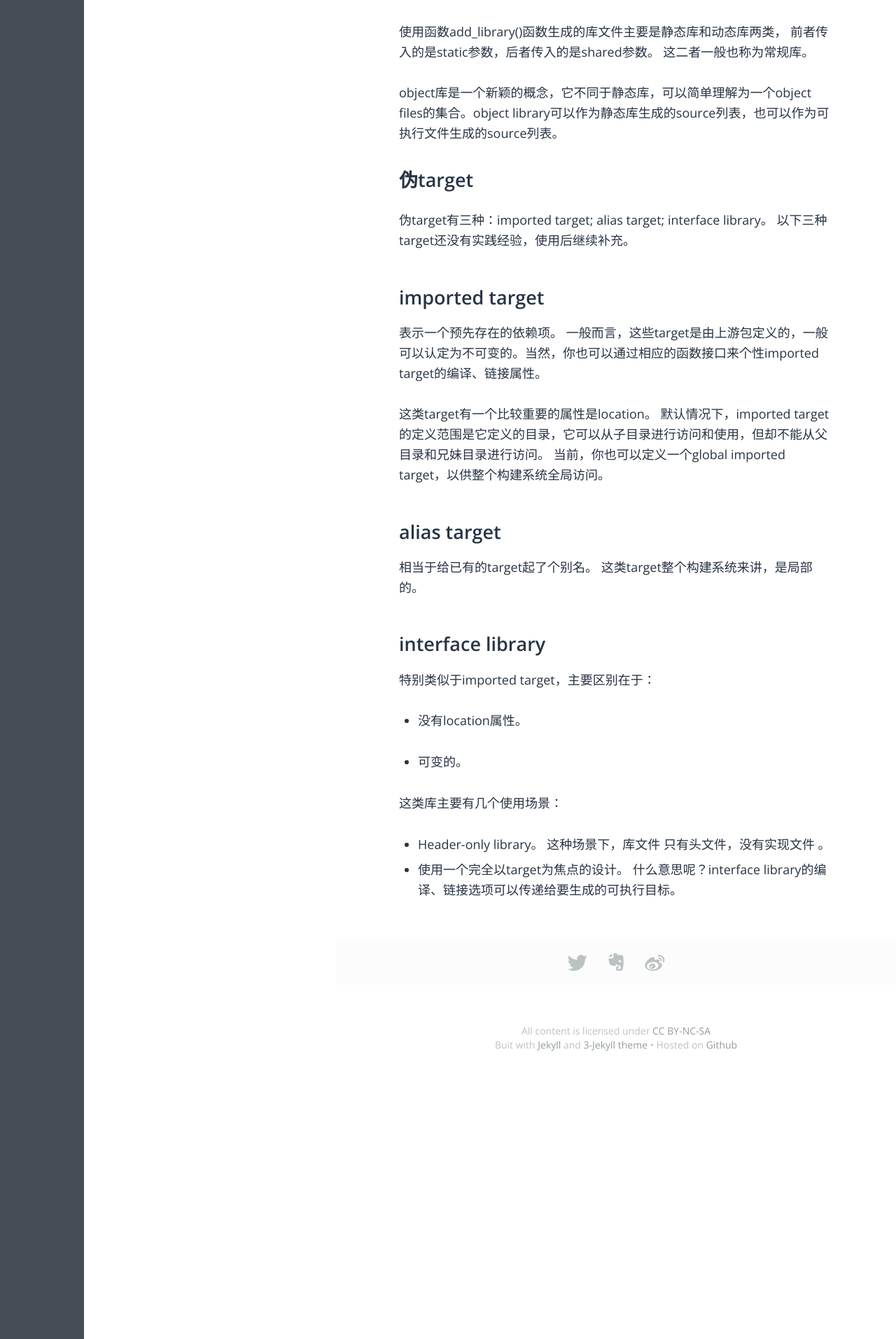
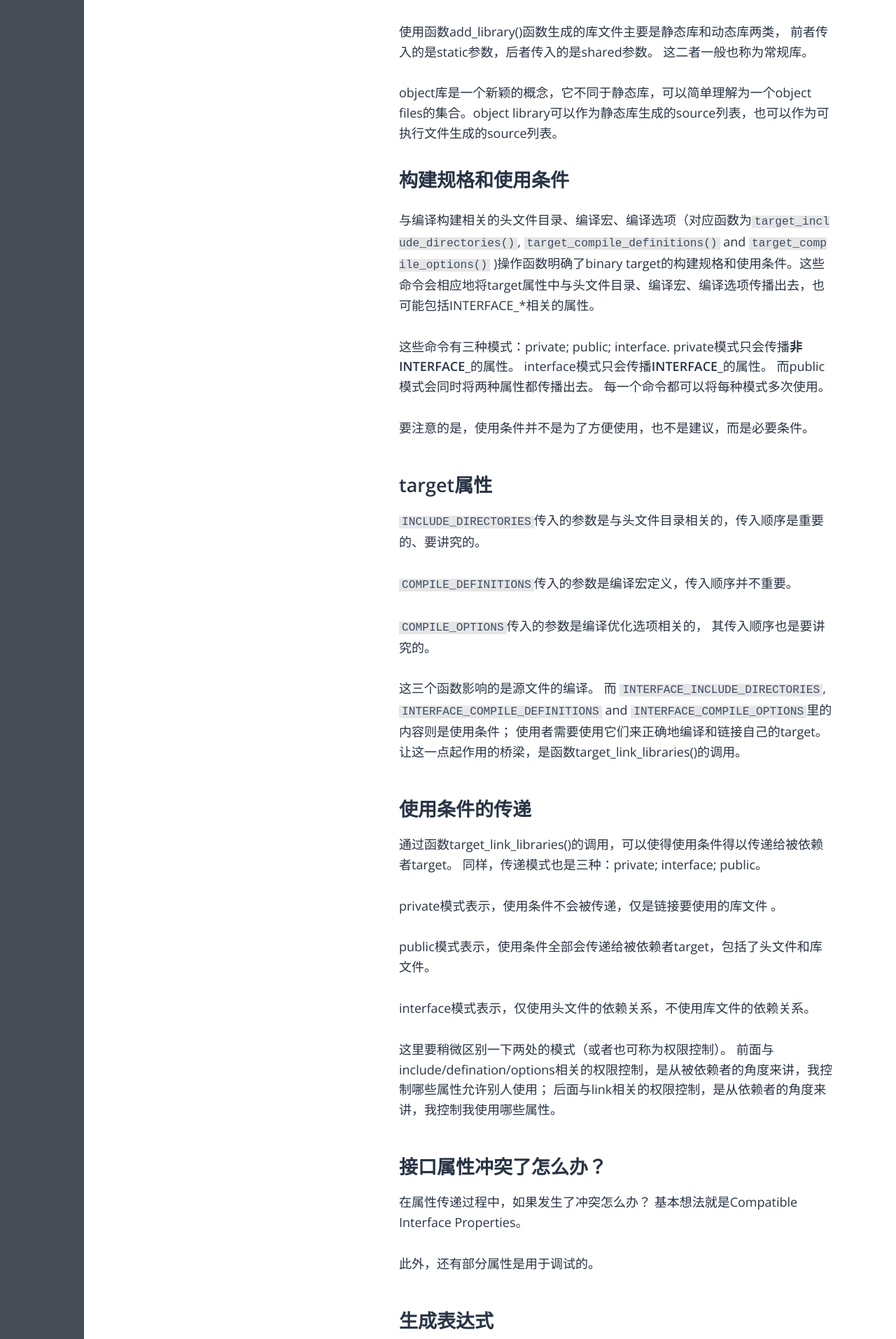
Before and after one commit to feelkill/feelkill.github.io, a Jekyll site: the page built from _posts/tools/2021-01-24-cmake-build-systems.md, in a window 1280 px wide. Shown: the part 1023-2936 px from the top of the page at 70% size. Built offline with Jekyll 4.4.1, drawn with Linux system fonts in a browser that asks for light colours; some web fonts are replaced; some of the changed text lies outside the part shown.

Commit message:
完善cmake build system，增加构建规格和使用条件说明

```diff
--- a/_posts/tools/2021-01-24-cmake-build-systems.md
+++ b/_posts/tools/2021-01-24-cmake-build-systems.md
@@ -35,6 +35,54 @@ target之间的依赖关系是指两个方面：
 
 object库是一个新颖的概念，它不同于静态库，可以简单理解为一个object files的集合。object library可以作为静态库生成的source列表，也可以作为可执行文件生成的source列表。
 
+# 构建规格和使用条件
+
+与编译构建相关的头文件目录、编译宏、编译选项（对应函数为[`target_include_directories()`](https://cmake.org/cmake/help/latest/command/target_include_directories.html#command:target_include_directories), [`target_compile_definitions()`](https://cmake.org/cmake/help/latest/command/target_compile_definitions.html#command:target_compile_definitions) and [`target_compile_options()`](https://cmake.org/cmake/help/latest/command/target_compile_options.html#command:target_compile_options) )操作函数明确了binary target的构建规格和使用条件。这些命令会相应地将target属性中与头文件目录、编译宏、编译选项传播出去，也可能包括INTERFACE_*相关的属性。
+
+这些命令有三种模式：private; public; interface.  private模式只会传播**非INTERFACE_**的属性。 interface模式只会传播**INTERFACE_**的属性。 而public模式会同时将两种属性都传播出去。 每一个命令都可以将每种模式多次使用。
+
+要注意的是，使用条件并不是为了方便使用，也不是建议，而是必要条件。
+
+## target属性
+
+[`INCLUDE_DIRECTORIES`](https://cmake.org/cmake/help/latest/prop_tgt/INCLUDE_DIRECTORIES.html#prop_tgt:INCLUDE_DIRECTORIES)传入的参数是与头文件目录相关的，传入顺序是重要的、要讲究的。
+
+[`COMPILE_DEFINITIONS`](https://cmake.org/cmake/help/latest/prop_tgt/COMPILE_DEFINITIONS.html#prop_tgt:COMPILE_DEFINITIONS)传入的参数是编译宏定义，传入顺序并不重要。
+
+[`COMPILE_OPTIONS`](https://cmake.org/cmake/help/latest/prop_tgt/COMPILE_OPTIONS.html#prop_tgt:COMPILE_OPTIONS)传入的参数是编译优化选项相关的， 其传入顺序也是要讲究的。
+
+这三个函数影响的是源文件的编译。 而 [`INTERFACE_INCLUDE_DIRECTORIES`](https://cmake.org/cmake/help/latest/prop_tgt/INTERFACE_INCLUDE_DIRECTORIES.html#prop_tgt:INTERFACE_INCLUDE_DIRECTORIES), [`INTERFACE_COMPILE_DEFINITIONS`](https://cmake.org/cmake/help/latest/prop_tgt/INTERFACE_COMPILE_DEFINITIONS.html#prop_tgt:INTERFACE_COMPILE_DEFINITIONS) and [`INTERFACE_COMPILE_OPTIONS`](https://cmake.org/cmake/help/latest/prop_tgt/INTERFACE_COMPILE_OPTIONS.html#prop_tgt:INTERFACE_COMPILE_OPTIONS)里的内容则是使用条件； 使用者需要使用它们来正确地编译和链接自己的target。 让这一点起作用的桥梁，是函数target_link_libraries()的调用。
+
+## 使用条件的传递
+
+通过函数target_link_libraries()的调用，可以使得使用条件得以传递给被依赖者target。 同样，传递模式也是三种：private; interface; public。
+
+private模式表示，使用条件不会被传递，仅是链接要使用的库文件 。
+
+public模式表示，使用条件全部会传递给被依赖者target，包括了头文件和库文件。
+
+interface模式表示，仅使用头文件的依赖关系，不使用库文件的依赖关系。
+
+这里要稍微区别一下两处的模式（或者也可称为权限控制）。 前面与include/defination/options相关的权限控制，是从被依赖者的角度来讲，我控制哪些属性允许别人使用； 后面与link相关的权限控制，是从依赖者的角度来讲，我控制我使用哪些属性。
+
+## 接口属性冲突了怎么办？
+
+在属性传递过程中，如果发生了冲突怎么办？ 基本想法就是Compatible Interface Properties。
+
+此外，还有部分属性是用于调试的。
+
+## 生成表达式
+
+生成表达式的理念很简单，就是运行时生成条件或集合。 当前生成表达式在头文件目录和链接库的设置函数中各有区分，在使用的时候可以参考手册。
+
+## 输出文件
+
+输出文件主要是指与target对应的、磁盘上生成的动态库文件、静态库文件、可执行文件。这几类文件都可以通过接口中属性参数的值来指定。
+
+## 目录范围的命令
+
+以target\_为前缀的三个函数影响范围是target，而不带target\_前缀的[`add_compile_definitions()`](https://cmake.org/cmake/help/latest/command/add_compile_definitions.html#command:add_compile_definitions), [`add_compile_options()`](https://cmake.org/cmake/help/latest/command/add_compile_options.html#command:add_compile_options) ,[`include_directories()`](https://cmake.org/cmake/help/latest/command/include_directories.html#command:include_directories)作用相似，只是影响范围仅在目录范围之内。
+
 # 伪target
 
 伪target有三种：imported target; alias target; interface library。 以下三种target还没有实践经验，使用后继续补充。
```
